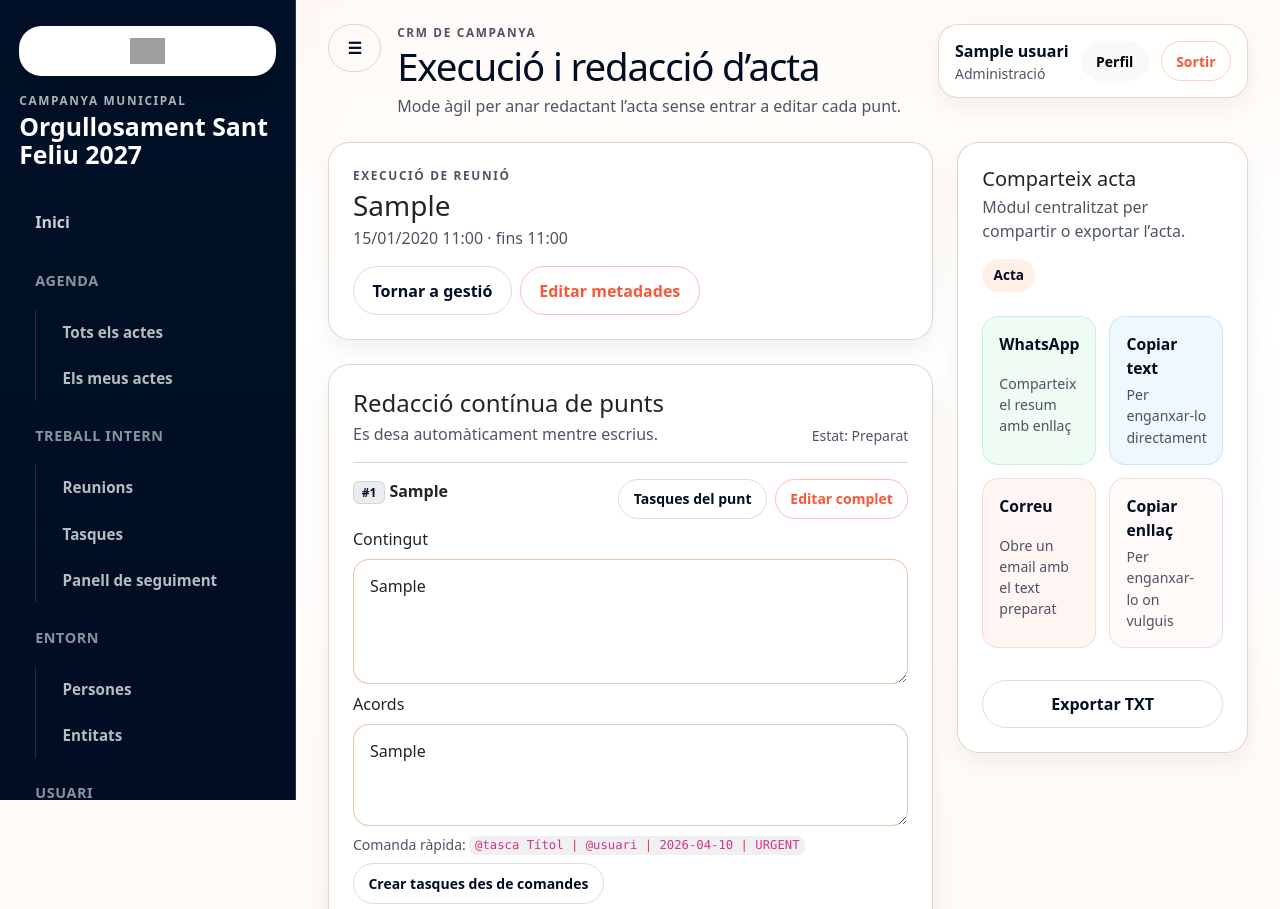
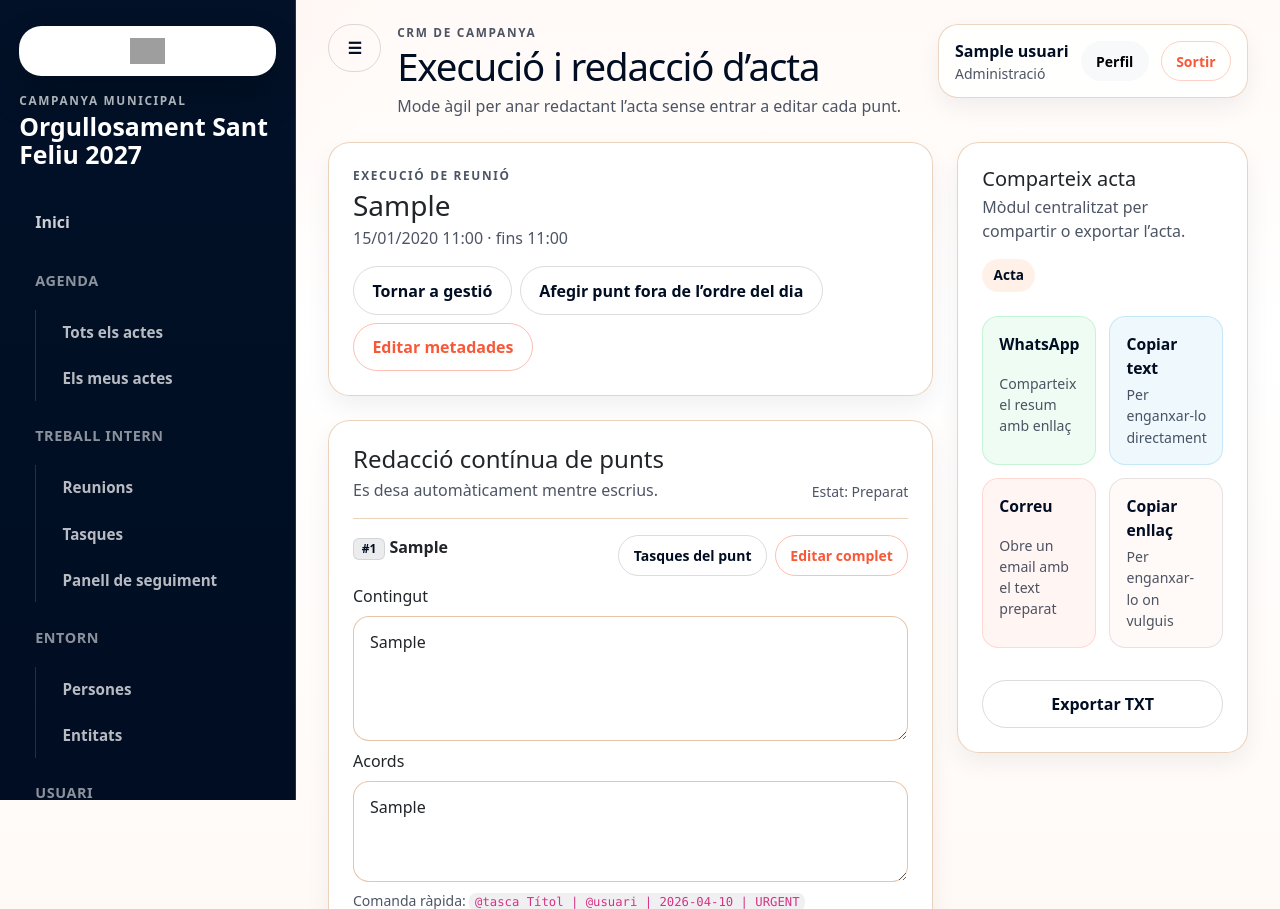
Before and after one commit to aitorivera11/crm-esquerrasantfeliu, a Django app: page /reunions/1/acta/execucio/ in a window 1280 px wide. Shown: the top 909 px of the page. Run offline with Django 5.2, Linux system fonts and the light colour scheme; a user stored in the database is signed in; tables that the repository leaves empty hold one stand-in row (values such as "Sample post"); some libraries are stand-ins or nearby versions; grey boxes are pictures that could not be loaded.

Commit message:
Fix acta points sync and allow off-agenda additions

```diff
--- a/reunions/forms.py
+++ b/reunions/forms.py
@@ -1,6 +1,7 @@
 from django import forms
 from django.core.exceptions import ValidationError
 from django.db import transaction
+from django.db.models import Max
 
 from agenda.models import Acte, ActeTipus, SegmentVisibilitat
 from core.forms import SearchableSelectMultiple
@@ -272,22 +273,35 @@ class TascaRapidaReunioForm(StyledFormMixin, forms.ModelForm):
 
 
 def inicialitzar_punts_acta_des_de_ordre_dia(acta):
-    if acta.punts.exists():
+    return sincronitzar_punts_acta_amb_ordre_dia(acta, nomes_si_buit=True)
+
+
+def sincronitzar_punts_acta_amb_ordre_dia(acta, *, nomes_si_buit=False):
+    if nomes_si_buit and acta.punts.exists():
         return 0
-    creades = []
+
+    creats = 0
+    ordre_maxim = acta.punts.aggregate(max_ordre=Max('ordre'))['max_ordre'] or 0
+    punts_existents = set(
+        acta.punts.filter(ve_de_ordre_dia=True, punt_ordre_origen__isnull=False).values_list('punt_ordre_origen_id', flat=True)
+    )
+
     for punt in acta.reunio.punts_ordre_dia.order_by('ordre', 'pk'):
-        creades.append(PuntActa(
+        if punt.pk in punts_existents:
+            continue
+        ordre_maxim += 1
+        PuntActa.objects.create(
             acta=acta,
-            ordre=punt.ordre,
+            ordre=ordre_maxim,
             titol=punt.titol,
             ve_de_ordre_dia=True,
             punt_ordre_origen=punt,
             acords='',
             contingut=punt.descripcio,
-        ))
-    if creades:
-        PuntActa.objects.bulk_create(creades)
-    return len(creades)
+        )
+        creats += 1
+
+    return creats
 
 
 @transaction.atomic
--- a/reunions/views.py
+++ b/reunions/views.py
@@ -24,6 +24,7 @@ from .forms import (
     TascaRapidaReunioForm,
     TascaRelacioReunioForm,
     inicialitzar_punts_acta_des_de_ordre_dia,
+    sincronitzar_punts_acta_amb_ordre_dia,
 )
 from .models import Acta, PuntActa, PuntOrdreDia, Reunio, SeguimentTasca, Tasca, TascaRelacioReunio
 
@@ -165,7 +166,7 @@ class ReunioActaWorkspaceView(ReunionsBaseMixin, DetailView):
             reunio=reunio,
             defaults={'redactada_per': self.request.user},
         )
-        inicialitzar_punts_acta_des_de_ordre_dia(acta)
+        sincronitzar_punts_acta_amb_ordre_dia(acta)
         acta_text = generar_text_acta(acta)
         reunio_url = self.request.build_absolute_uri(reunio.get_absolute_url())
         context.update({
@@ -218,8 +219,19 @@ class PuntOrdreDiaCreateView(ReunionsBaseMixin, CreateView):
     def form_valid(self, form):
         form.instance.reunio = self.reunio
         form.instance.ordre = self.reunio.punts_ordre_dia.count() + 1
-        messages.success(self.request, 'Punt de l’ordre del dia afegit.')
-        return super().form_valid(form)
+        response = super().form_valid(form)
+
+        acta = getattr(self.reunio, 'acta', None)
+        if acta:
+            sincronitzats = sincronitzar_punts_acta_amb_ordre_dia(acta)
+            if sincronitzats:
+                messages.success(self.request, f'Punt de l’ordre del dia afegit i acta actualitzada amb {sincronitzats} punt(s).')
+            else:
+                messages.success(self.request, 'Punt de l’ordre del dia afegit.')
+        else:
+            messages.success(self.request, 'Punt de l’ordre del dia afegit.')
+
+        return response
 
     def get_success_url(self):
         return reverse('reunions:reunio_detail', kwargs={'pk': self.reunio.pk}) + '#ordre-dia'
--- a/templates/reunions/acta_workspace.html
+++ b/templates/reunions/acta_workspace.html
@@ -14,6 +14,7 @@
                 </div>
                 <div class="d-flex gap-2 flex-wrap">
                     <a class="btn btn-outline-secondary" href="{% url 'reunions:reunio_detail' reunio.pk %}">Tornar a gestió</a>
+                    <a class="btn btn-outline-secondary" href="{% url 'reunions:punt_acta_create' acta.pk %}">Afegir punt fora de l’ordre del dia</a>
                     <a class="btn btn-outline-primary" href="{% url 'reunions:acta_update' acta.pk %}">Editar metadades</a>
                 </div>
             </div>
```
Also changed, not shown: templates/reunions/reunio_detail.html (+6 -1 lines).
